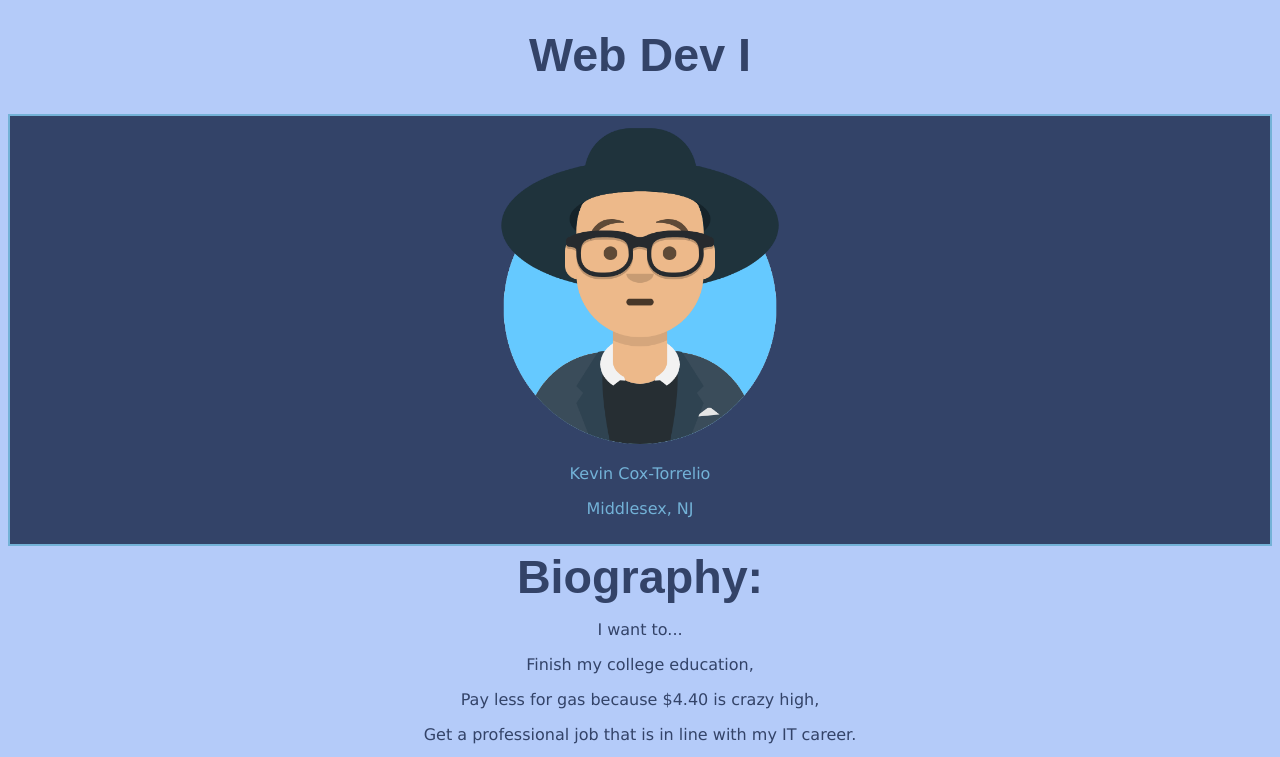
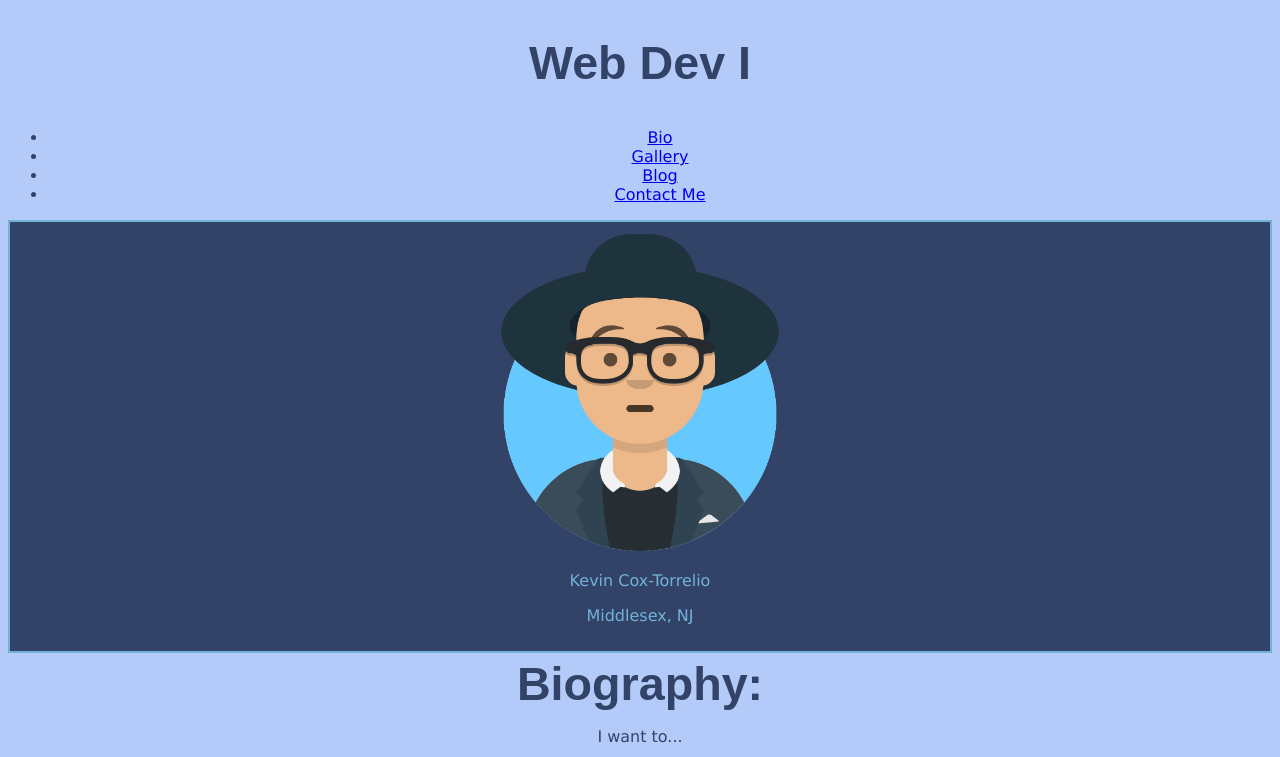
Before and after one commit to rvcc-grid/fa26-about-me-KevinCT1337, a plain HTML site: page index.html in a window 1280 px wide. Shown: the part 30-787 px from the top of the page. Drawn offline with Linux system fonts and the light colour scheme; a web font is replaced by a local one.

Commit message:
Added nav markup

```diff
--- a/index.html
+++ b/index.html
@@ -23,9 +23,31 @@
 
         <!--header shows the logo and page title-->
 
-        <img src="img/bob.svg" alt="Blue origaami logo">
 
-        <h1>Web Dev I</h1>
+
+        <nav class="navbar">
+
+            <div class="logo">
+
+                <img src="img/bob.svg" alt="Blue origaami logo">
+
+                <h1>Web Dev I</h1>
+
+                <div class="nvbar-links">
+
+                    <ul>
+                        <li> <a href="#bio">Bio</a> </li>
+                        <li><a href="#gallery">Gallery</a></li>
+                        <li><a href="#lit">Blog</a></li>
+                        <li><a href="#contact">Contact Me</a></li>
+                    </ul>
+
+                </div>
+
+            </div>
+
+        </nav>
+
 
     </header>
 
@@ -181,7 +203,8 @@
             <form method="POST" action="https://api.web3forms.com/submit">
                 <input type="hidden" name="access_key" value="b11128ef-2c26-4e18-8b7d-d89470806a0e">
                 <input type="hidden" name="subject" value="New message from my About Me page">
-                <input type="hidden" name="redirect" value="https://rvcc-grid.github.io/fa26-about-me-KevinCT1337/thanks.html">
+                <input type="hidden" name="redirect"
+                    value="https://rvcc-grid.github.io/fa26-about-me-KevinCT1337/thanks.html">
 
                 <fieldset>
                     <legend>Contact Form</legend>
```
